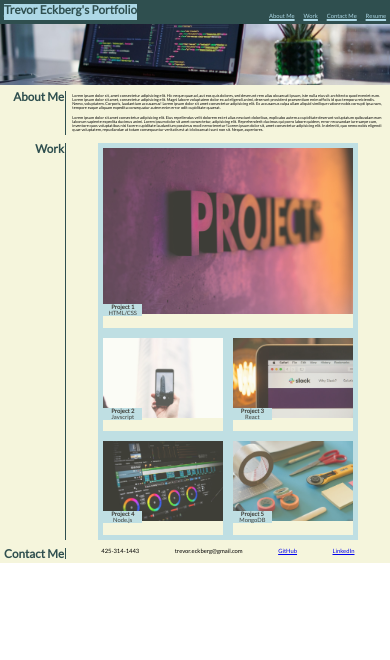
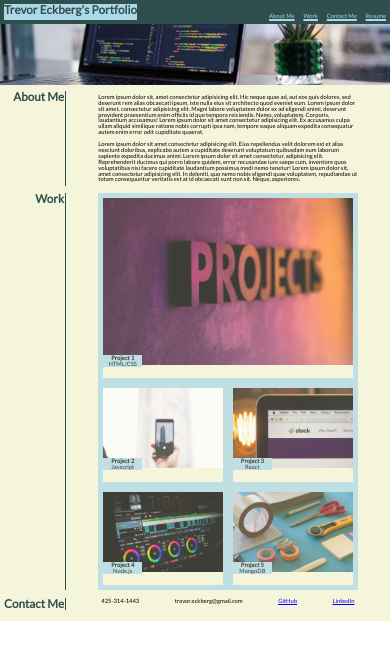
Before and after one commit to trev-eck/css-portfolio, a plain HTML site: page index.html in a window 390 px wide. Drawn offline with Linux system fonts and the light colour scheme.

Commit message:
changed text size in p elements for mobile readability

```diff
--- a/assets/css/style.css
+++ b/assets/css/style.css
@@ -38,8 +38,8 @@ nav a {
     flex:5;
 }
 #about-me-info p {
-    padding: 1% 2% 1% 2%;
-    font-size: 1vw;
+    padding: 1% 10%;
+    font-size: 1.5vw;
 }
 #container2{
     display: flex;
@@ -73,11 +73,10 @@ nav a {
 .main-p{
     max-width: 80%;
 }
-
 #container3{
     display: flex;
     padding-top: 1%;
-    padding-bottom: 1%;
+    padding-bottom: 3%;
 }
 #contact-me{
     flex:1;
--- a/index.html
+++ b/index.html
@@ -137,6 +137,5 @@
         </div>
       </div>
     </main>
-    <footer></footer>
   </body>
 </html>
```
